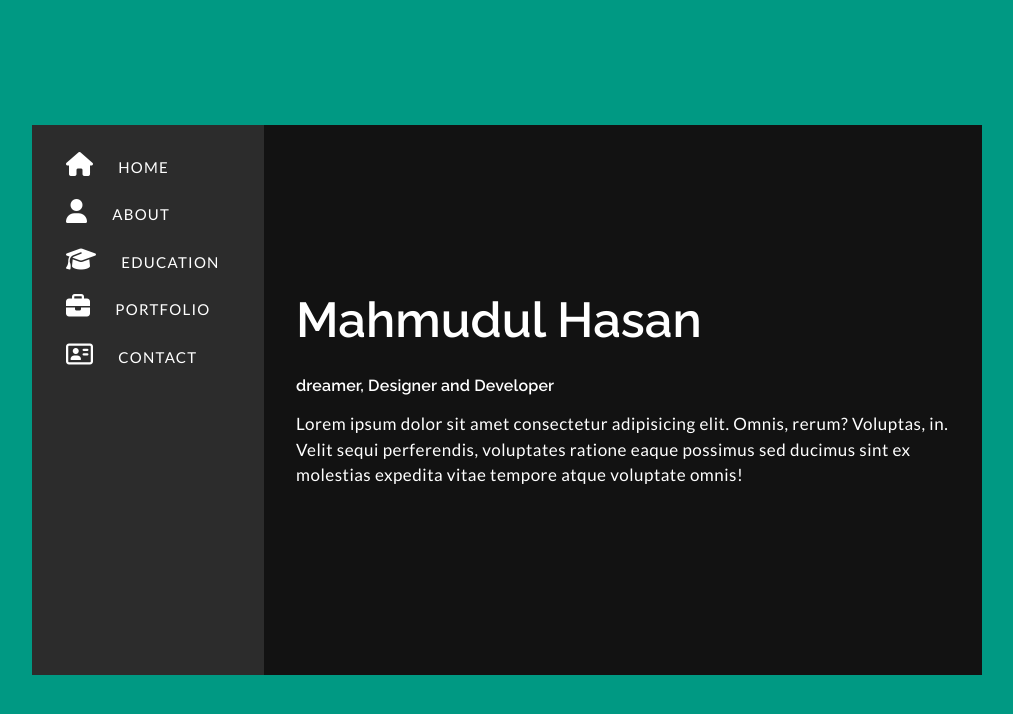
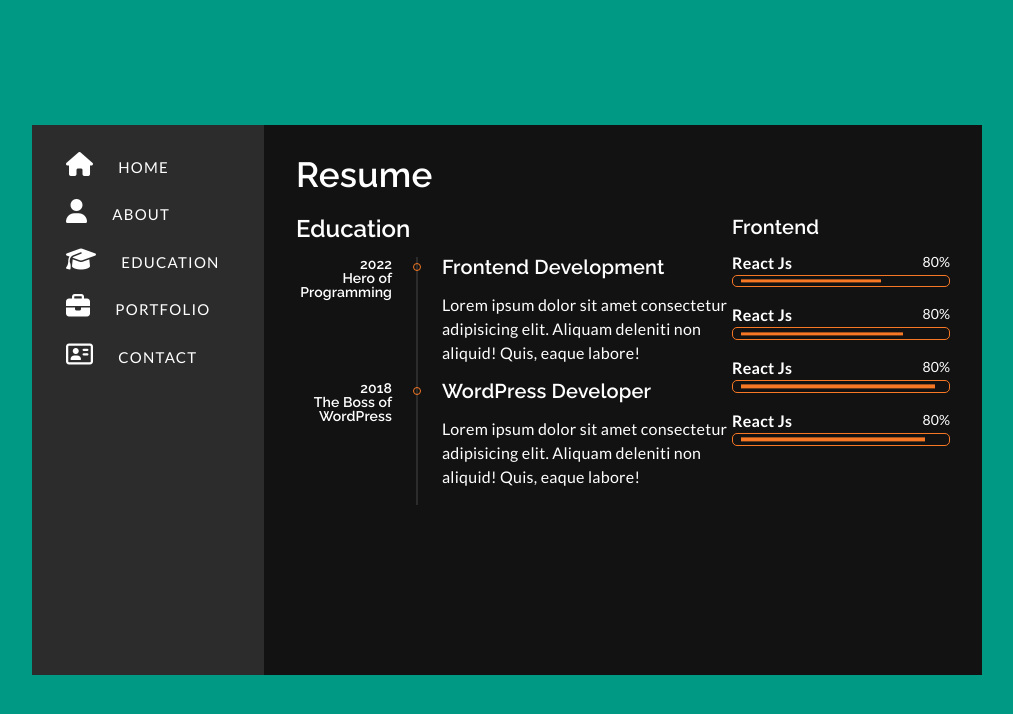
Before and after one commit to hasanTheBest/css3-spa, a plain HTML site: page index.html in a window 1280 px wide. Shown: the whole page, without its empty margins (133-1146 px from the left). Drawn offline with Linux system fonts and the light colour scheme.

Commit message:
Experience section added with style

```diff
--- a/index.html
+++ b/index.html
@@ -60,7 +60,8 @@
 
       <main>
         <!-- =================== Home ======================= -->
-        <input type="radio" name="nav" id="to-home" checked />
+        <!-- <input type="radio" name="nav" id="to-home" checked /> -->
+        <input type="radio" name="nav" id="to-home" />
         <input type="radio" name="nav" id="to-about" />
 
         <section class="home">
@@ -216,20 +217,24 @@
 
         <!-- ========== Education/Experience ============== -->
         <section class="education-experience">
+          <!-- Section title -->
           <h2 class="section-title">Resume</h2>
+
           <!-- Education and Experience Block -->
           <div class="edu-exp-block">
             <!-- Eduction -->
-            <h4 class="education-title">Education</h4>
+            <h3 class="education-title">Education</h3>
             <div class="courses">
               <!-- Course 1 -->
               <div class="course">
                 <h6 class="subtitle-2 course-year">
                   2022 <br />Hero of <br />Programming
                 </h6>
-                <span class="middle-bar"></span>
+                <div class="middle-bar">
+                  <span></span>
+                </div>
                 <div class="course-detail">
-                  <h5 class="course-title">Frontend Development</h5>
+                  <h4 class="course-title">Frontend Development</h4>
                   <p>
                     Lorem ipsum dolor sit amet consectetur adipisicing elit.
                     Aliquam deleniti non aliquid! Quis, eaque labore!
@@ -242,9 +247,9 @@
                 <h6 class="subtitle-2 course-year">
                   2018 <br />The Boss of <br />WordPress
                 </h6>
-                <span class="middle-bar"></span>
+                <div class="middle-bar"><span></span></div>
                 <div class="course-detail">
-                  <h5 class="course-title">WordPress Developer</h5>
+                  <h4 class="course-title">WordPress Developer</h4>
                   <p>
                     Lorem ipsum dolor sit amet consectetur adipisicing elit.
                     Aliquam deleniti non aliquid! Quis, eaque labore!
@@ -258,7 +263,7 @@
           <div class="skills-block">
             <!-- Skill group 1 -->
             <div class="skill-group">
-              <h5 class="skill-title">Frontend</h5>
+              <h4 class="skill-title">Frontend</h4>
               <!-- Skill 1 -->
               <div class="skill">
                 <div class="skill-name">
--- a/styles/main-style.css
+++ b/styles/main-style.css
@@ -190,7 +190,7 @@ section {
   display: flex;
   align-items: center;
   height: 100%;
-  /* left: -100%; */
+  left: -100%; /* Testing purposes */
 }
 
 /* Generally hide input radio element */
@@ -279,3 +279,100 @@ input[id="to-about"]:checked ~ section:not(section.about) {
 .fact > h5 {
   margin-bottom: 0;
 }
+
+/* ================== Education and Experience =================== */
+
+/* section:not([class="educaiton-experience"]) {
+  display: none;
+} */
+
+/* Education and Experience */
+.education-experience {
+  display: grid;
+  grid-template-rows: auto 1fr;
+  grid-template-columns: 2fr 1fr;
+}
+
+.education-experience > .section-title {
+  grid-area: auto;
+  grid-column-start: 1;
+  grid-column-end: 3;
+}
+
+/* Courses */
+.course {
+  display: grid;
+  grid-template-columns: 1fr auto 3fr;
+}
+/* Course Year and institution */
+.course-year {
+  padding-right: 1.5rem;
+  text-align: right;
+  min-width: 120px;
+}
+/* Vertical bar */
+.course .middle-bar {
+  display: flex;
+}
+.course .middle-bar > span {
+  background-color: var(--dark5);
+  width: 2px;
+}
+/* course details */
+.course-detail {
+  padding-left: 1.5rem;
+}
+
+/* course-title */
+.course-title {
+  position: relative;
+}
+/* Small circle on vertical bar */
+.course-title::before {
+  content: "";
+  position: absolute;
+  width: 0.5rem;
+  height: 0.5rem;
+  top: 50%;
+  right: calc(100% + 1.5rem - 3px);
+  transform: translateY(-50%);
+  border-radius: 50%;
+  z-index: 5;
+  border: 1px solid var(--secondary);
+  /* box-shadow: 1px 2px 3px var(--dark5); */
+}
+
+/* ====== skills block ====== */
+.skill:not(:last-child) {
+  margin-bottom: 1rem;
+}
+.skill-name {
+  display: flex;
+  justify-content: space-between;
+}
+.skill-indicator {
+  height: 0.8rem;
+  border-radius: 5px;
+  border: 1px solid var(--secondary);
+  position: relative;
+}
+.skill-indicator::after {
+  position: absolute;
+  content: "";
+  width: 85%;
+  height: 30%;
+  top: 50%;
+  left: 0.5rem;
+  transform: translateY(-50%);
+  background-color: var(--secondary);
+}
+
+.skill:nth-child(2) .skill-indicator::after {
+  width: 65%;
+}
+.skill:nth-child(3) .skill-indicator::after {
+  width: 75%;
+}
+.skill:nth-child(4) .skill-indicator::after {
+  width: 90%;
+}
```
